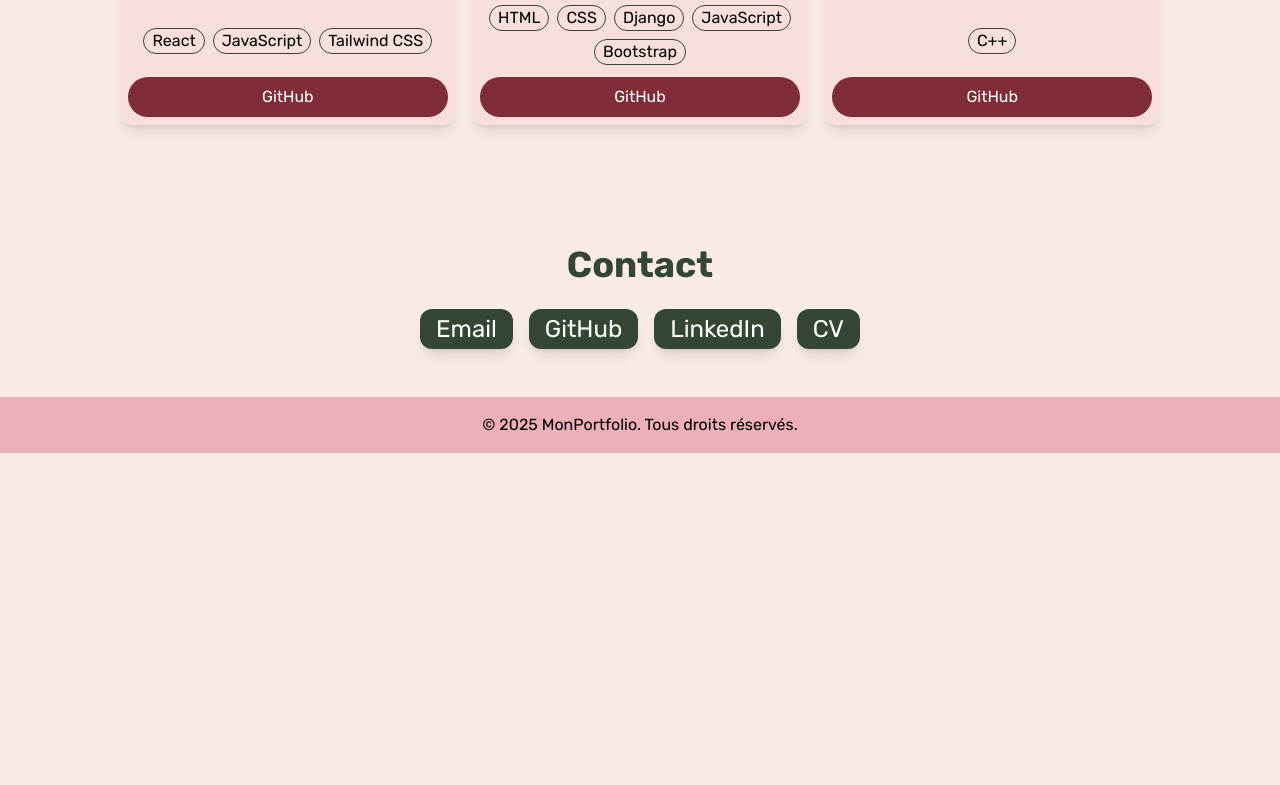
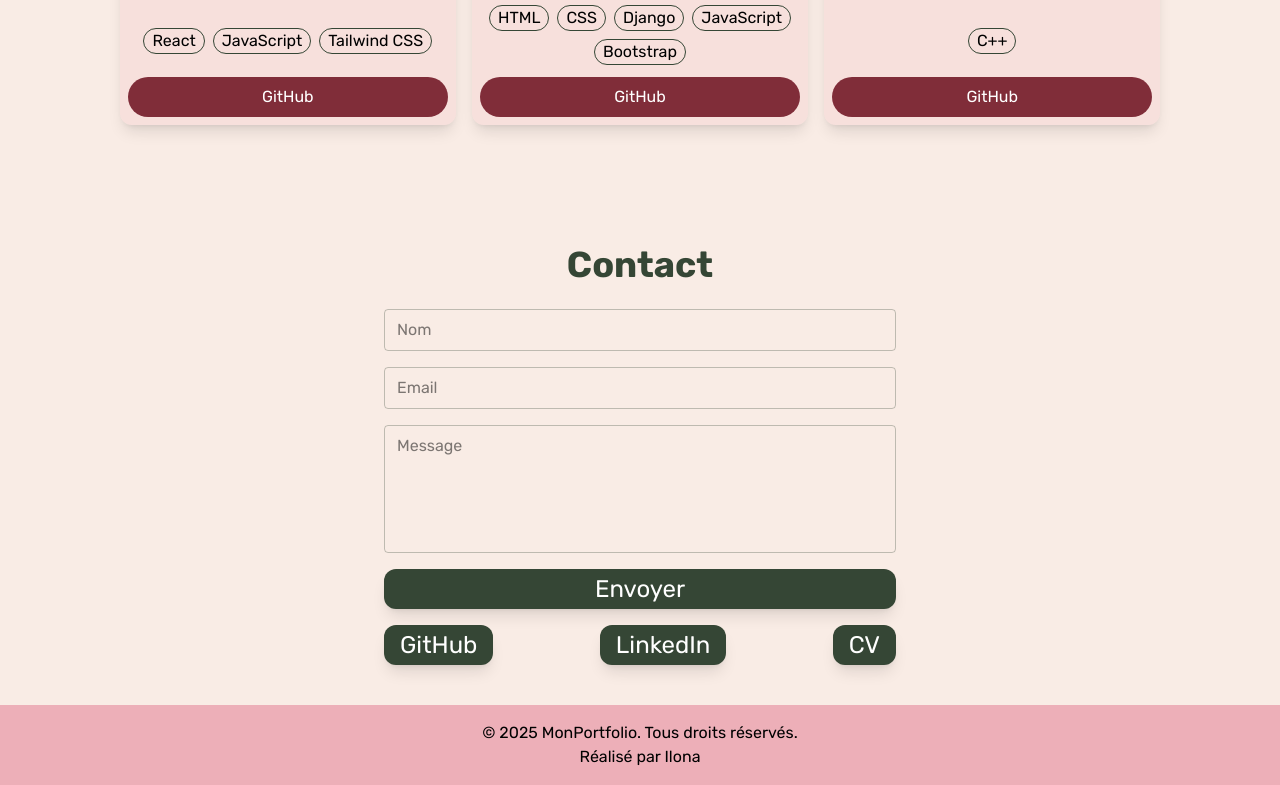
Before and after one commit to slbilona/Portfolio, a React (Vite) app in the folder front/: page / in a window 1280 px wide. Shown: the part 1363-2148 px from the top of the page. Before the commit the page ends 1816 px from the top, so only its background shows below. Built offline with nearby package versions, Linux system fonts and the light colour scheme.

Commit message:
update accueil et a propos

```diff
--- /dev/null
+++ b/front/api/EnvoieEmail.js
@@ -0,0 +1,29 @@
+import nodemailer from "nodemailer";
+
+export default async function handler(req, res) {
+  if (req.method === "POST") {
+    const { name, email, message } = req.body;
+
+    const transporter = nodemailer.createTransport({
+      service: "gmail",
+      auth: {
+        user: process.env.EMAIL_USER,
+        pass: process.env.EMAIL_PASS,
+      },
+    });
+
+    try {
+      await transporter.sendMail({
+        from: email,
+        to: process.env.EMAIL_USER,
+        subject: `Message de ${name}`,
+        text: message,
+      });
+      res.status(200).json({ message: "Email envoyé !" });
+    } catch (err) {
+      res.status(500).json({ error: "Erreur lors de l'envoi" });
+    }
+  } else {
+    res.status(405).end("Méthode non autorisée");
+  }
+}
--- a/front/components/Footer.jsx
+++ b/front/components/Footer.jsx
@@ -1,7 +1,7 @@
 function Footer() {
     return (
         <div className="bg-un ">
-            <p className="py-4 text-center">© 2025 MonPortfolio. Tous droits réservés.</p>
+            <p className="py-4 text-center">© 2025 MonPortfolio. Tous droits réservés.<br/>Réalisé par Ilona</p>
         </div>
     )
 }
--- /dev/null
+++ b/front/components/FormulaireContact.jsx
@@ -0,0 +1,51 @@
+import { useState } from "react";
+
+function FormulaireContact() {
+  const [formData, setFormData] = useState({
+    name: "",
+    email: "",
+    message: "",
+  });
+  const [status, setStatus] = useState("");
+
+  const handleChange = (e) => {
+    setFormData({ ...formData, [e.target.name]: e.target.value });
+  };
+
+    const handleSubmit = async (e) => {
+        e.preventDefault();
+        setStatus("Envoi en cours...");
+
+        try {
+            const res = await fetch("/api/EnvoieEmail", {
+                method: "POST",
+                headers: { "Content-Type": "application/json" },
+                body: JSON.stringify(formData),
+            });
+            const data = await res.json();
+            if (res.ok) {
+                setStatus("Message envoyé ✅");
+                setFormData({ name: "", email: "", message: "" });
+            } else {
+                setStatus(data.error || "Erreur lors de l'envoi ❌");
+            }
+        } catch (error) {
+            setStatus("Erreur lors de l'envoi ❌");
+            console.error(error);
+        }
+    }
+
+    return (
+        <form onSubmit={handleSubmit} className="rounded-lg flex flex-col space-y-4">
+            <input type="text" name="name" placeholder="Nom" value={formData.name} onChange={handleChange} className="border border-trois/30 rounded px-3 py-2 focus:outline-none focus:ring-2 focus:ring-quatre" required/>
+            <input type="email" name="email" placeholder="Email" value={formData.email} onChange={handleChange} className="border border-trois/30 rounded px-3 py-2 focus:outline-none focus:ring-2 focus:ring-quatre" required/>
+            <textarea name="message" placeholder="Message" value={formData.message} onChange={handleChange} className="border border-trois/30 rounded px-3 py-2 focus:outline-none focus:ring-2 focus:ring-quatre h-32 resize-none" required/>
+            <button type="submit" className="px-2 md:px-4 py-1 text-xl md:text-2xl text-white hover:bg-quatre transition duration-150 bg-trois rounded-xl shadow-lg">
+                Envoyer
+            </button>
+            {status && <p className="text-sm mt-2">{status}</p>}
+        </form>
+    )
+}
+
+export default FormulaireContact
--- a/front/components/listContactElement.jsx
+++ b/front/components/listContactElement.jsx
@@ -1,8 +1,9 @@
 function ListContactElement({element}) {
     return (
-        <li className="px-2 md:px-4 py-1 text-xl md:text-2xl text-white hover:bg-quatre transition duration-150 bg-trois rounded-xl mx-2 mb-2 shadow-lg">
-            <a href={element.lien} target="_blank" className="">{element.text}</a>
-        </li>
+        <a href={element.lien} target="_blank" className="px-2 md:px-4 py-1 text-xl md:text-2xl text-white hover:bg-quatre transition duration-150 bg-trois rounded-xl shadow-lg">
+            <li>{element.text}</li>
+        </a>
+
     )
 }
 
--- a/front/pages/Contact.jsx
+++ b/front/pages/Contact.jsx
@@ -1,22 +1,26 @@
 import TitreH2 from "../components/TitreH2"
 import ListContactElement from "../components/listContactElement"
 import CV from "../fichier/CV Portfolio.pdf"
+import FormulaireContact from "../components/FormulaireContact"
 
 function Contact() {
     const ListContact = [
-        {id:1, text:"Email", lien:"mailto:ilona.selbonne@outlook.com"},
-        {id:2, text:"GitHub", lien:"https://github.com/slbilona"},
-        {id:3, text:"LinkedIn", lien:"https://www.linkedin.com/in/ilona-selbonne/"},
-        {id:4, text:"CV", lien:CV},
+        {id:1, text:"GitHub", lien:"https://github.com/slbilona"},
+        {id:2, text:"LinkedIn", lien:"https://www.linkedin.com/in/ilona-selbonne/"},
+        {id:3, text:"CV", lien:CV},
     ]
     return (
         <div id="Contact" className="flex flex-col justify-center items-center md:mt-15 mb-10">
             <TitreH2 titre="Contact"  couleur="var(--color-trois)" />
-            <ul className="flex flex-row flex-wrap">
-                {ListContact.map((element) => (
-                    <ListContactElement element={element} key={element.id}/>
-                ))}
-            </ul>
+            <div className="flex flex-col justify-center w-full max-w-lg space-y-4 px-2 md:px-0">
+                <FormulaireContact />
+                <ul className="flex flex-row flex-wrap justify-between">
+                    {ListContact.map((element) => (
+                        <ListContactElement element={element} key={element.id}/>
+                    ))}
+                </ul>
+            </div>
+
         </div>
     )
 }
```
Also changed, not shown: 2 other files (tests, documents, lock files or other folders).
